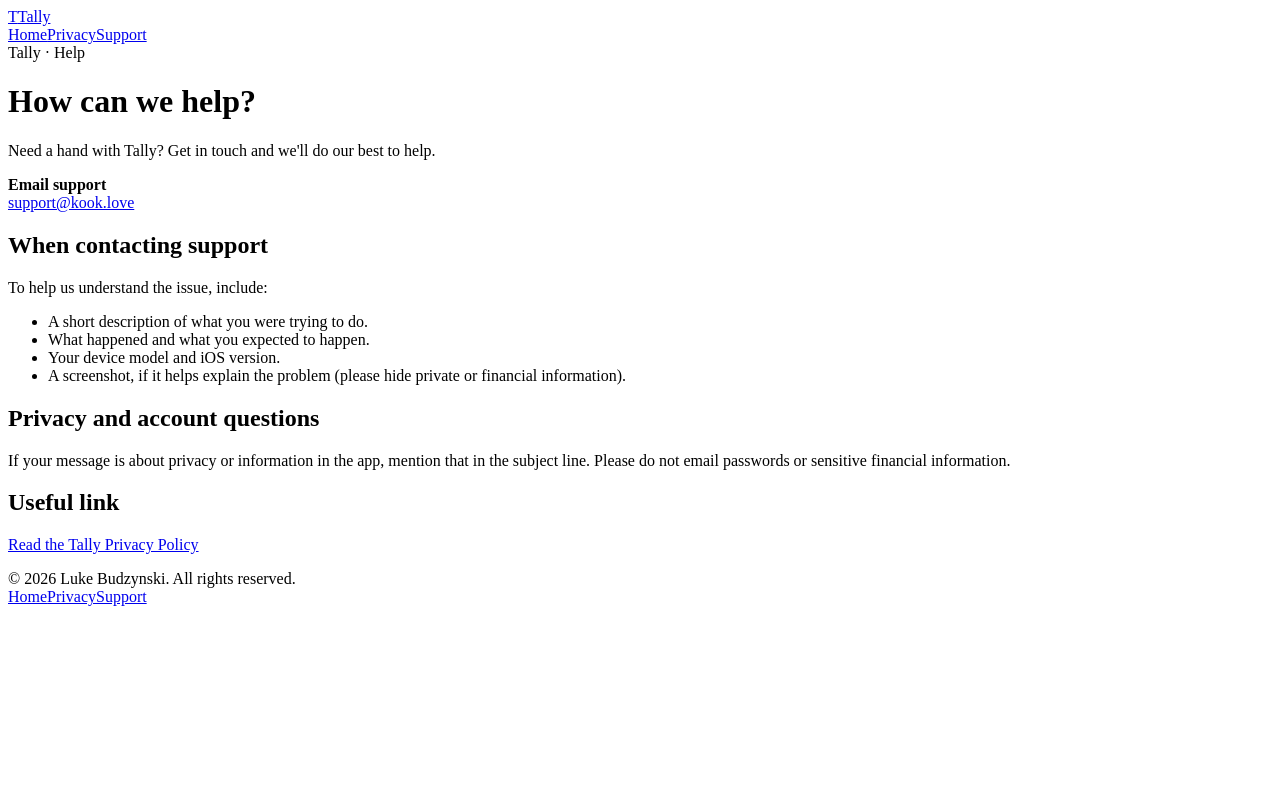
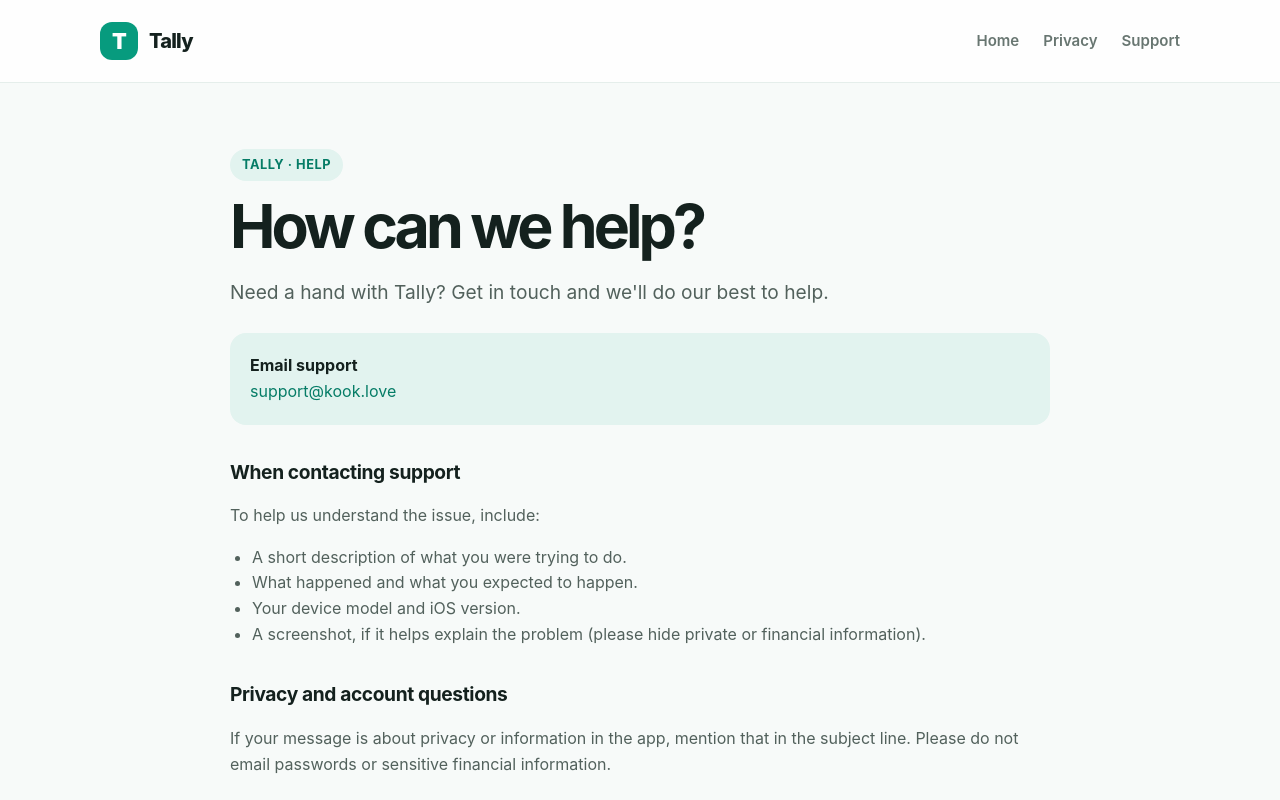
Before and after one commit to local-music/tally, a plain HTML site: page support.html in a window 1280 px wide. Shown: the top 800 px of the page. Drawn offline with Linux system fonts and the light colour scheme; the site is published under a folder, as on GitHub Pages, so addresses that start at the root find nothing.

Commit message:
Update support.html

```diff
--- a/support.html
+++ b/support.html
@@ -5,12 +5,12 @@
 <meta name="description" content="Get help with the Tally app.">
 <meta name="theme-color" content="#079b7e">
 <title>Support | Tally</title>
-<link rel="stylesheet" href="/style.css">
+<link rel="stylesheet" href="style.css">
 </head>
 <body>
 <header><div class="wrap nav">
-<a class="brand" href="/"><span class="mark">T</span><span>Tally</span></a>
-<nav class="links" aria-label="Main navigation"><a href="/">Home</a><a href="/privacy.html">Privacy</a><a href="/support.html">Support</a></nav>
+<a class="brand" href="index.html"><span class="mark">T</span><span>Tally</span></a>
+<nav class="links" aria-label="Main navigation"><a href="index.html">Home</a><a href="privacy.html">Privacy</a><a href="support.html">Support</a></nav>
 </div></header>
 
 <main class="wrap document">
@@ -24,7 +24,7 @@
 <h2>Privacy and account questions</h2>
 <p>If your message is about privacy or information in the app, mention that in the subject line. Please do not email passwords or sensitive financial information.</p>
 <h2>Useful link</h2>
-<p><a href="/privacy.html">Read the Tally Privacy Policy</a></p>
+<p><a href="privacy.html">Read the Tally Privacy Policy</a></p>
 </main>
-<footer><div class="wrap foot"><span>© 2026 Luke Budzynski. All rights reserved.</span><nav class="footlinks"><a href="/">Home</a><a href="/privacy.html">Privacy</a><a href="/support.html">Support</a></nav></div></footer>
+<footer><div class="wrap foot"><span>© 2026 Luke Budzynski. All rights reserved.</span><nav class="footlinks"><a href="index.html">Home</a><a href="privacy.html">Privacy</a><a href="support.html">Support</a></nav></div></footer>
 </body></html>
```
